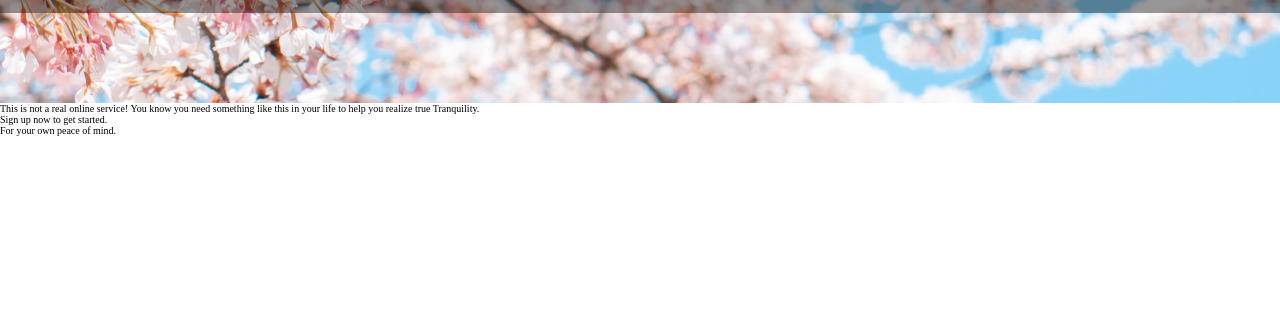
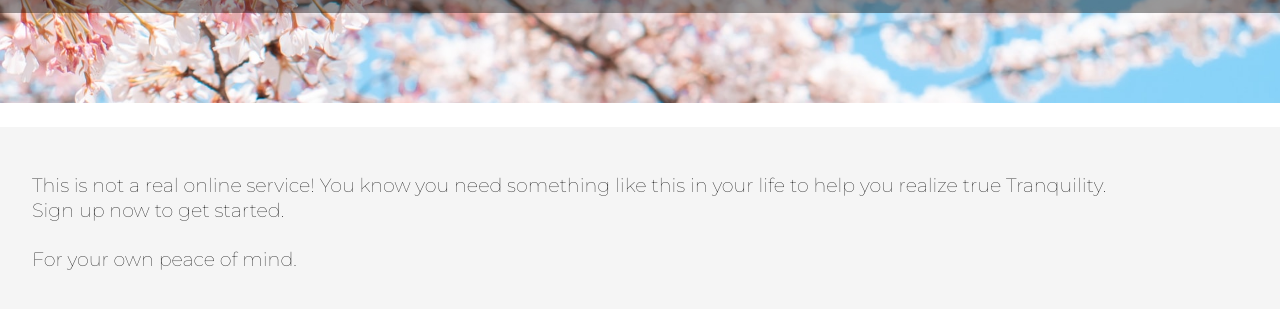
Before and after one commit to miguellopez-dev/sign-up-form, a plain HTML site: page index.html in a window 1280 px wide. Shown: the part 217-526 px from the top of the page. Drawn offline with Linux system fonts and the light colour scheme; files whose address does not match are found by name.

Commit message:
Style main top section

```diff
--- a/style.css
+++ b/style.css
@@ -6,6 +6,8 @@
 
 body {
 	font-size: 62.5%;
+	font-family: 'monterrat';
+
 }
 
 @font-face {
@@ -24,7 +26,7 @@ body {
 		font-style: italic;
 }
 
-.container	{
+.container {
 	display: flex;
 	flex-direction: column;
 }
@@ -57,9 +59,6 @@ body {
 
 }
 
-
-
-
 .logo {
 	color: #fff;
 	font-size: 2rem;
@@ -71,3 +70,16 @@ body {
 	max-width: 220px;
 	margin: auto;
 }
+
+.main-top {
+	background-color: rgb(245, 245, 245);
+	font-size: 1.2rem;
+	text-align: justify;
+	padding: 3rem 2rem;
+	line-height: 1.3;
+}
+
+.main-top, p:nth-child(3) {
+	margin-top: 1.5rem;
+
+}
```
